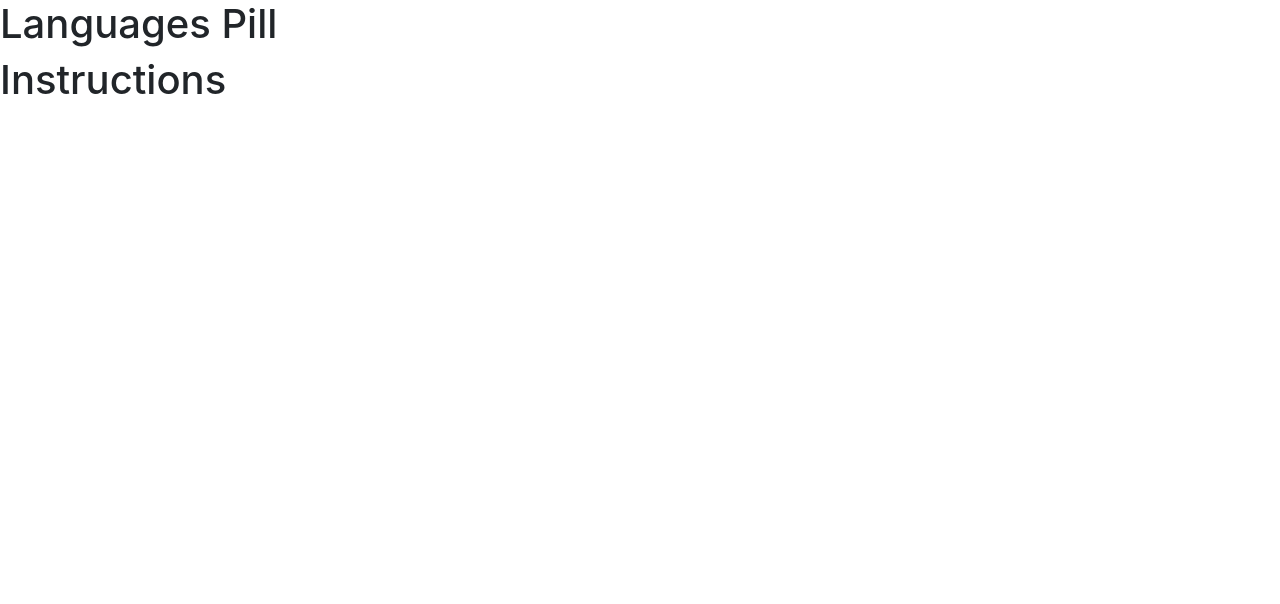
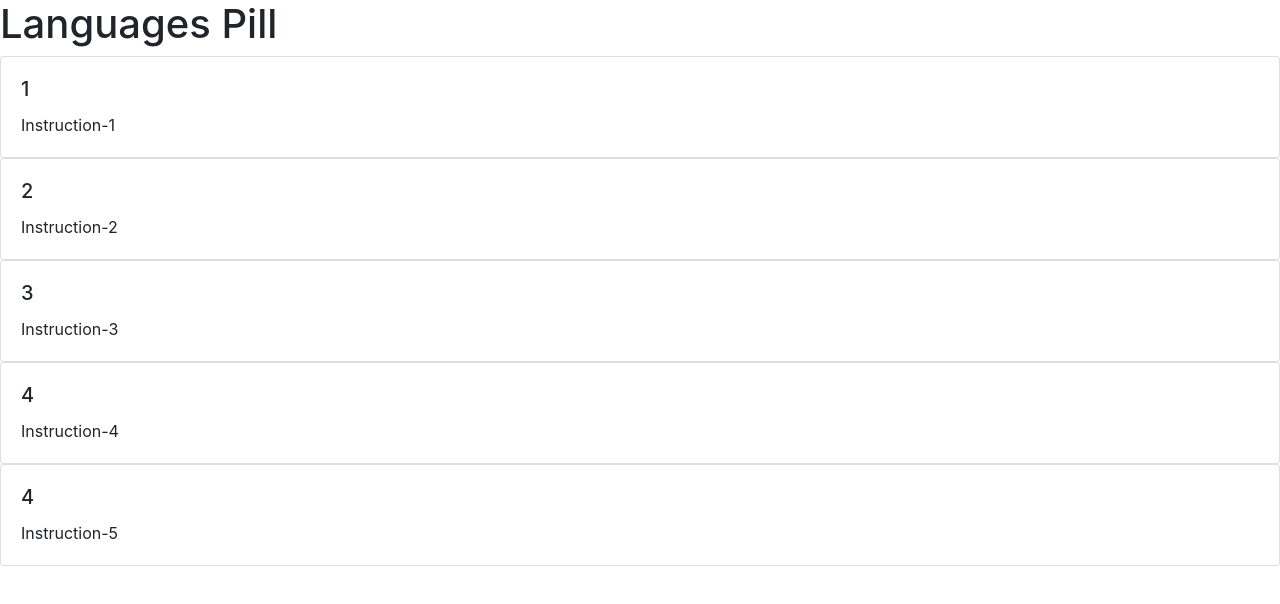
Before and after one commit to KhizerRehan/knowron-frontend-task, a React (Create React App) app: page / in a window 1280 px wide. Shown: the top 604 px of the page. Built offline with nearby package versions, Linux system fonts and the light colour scheme; no server answers.

Commit message:
task: - add mock data for iteration - populate instructions as individual compoennt step

```diff
--- /dev/null
+++ b/src/components/InstructionCard.jsx
@@ -0,0 +1,17 @@
+import React from "react";
+
+export function InstructionCard({step}) {
+
+
+  return (
+     <React.Fragment>
+        <div className="card">
+        <div className="card-body">
+          <h5 className="card-title">{step.stepId}</h5>
+          <p className="card-text">{step.description}</p>
+          {/* <img src={step.imagePath} className="card-img-top" alt={step.description} /> */}
+        </div>
+      </div>
+     </React.Fragment>
+  );
+}
--- a/src/components/Instructions.jsx
+++ b/src/components/Instructions.jsx
@@ -1,8 +1,59 @@
-import React from 'react';
+import React, { useEffect, useState } from "react";
+import { InstructionCard } from "./InstructionCard";
+import { getInstructionsList } from "../utils";
 
 export function Instructions(props) {
+  const [steps, setSteps] = useState([
+    {
+      stepId: 1,
+      description: "Instruction-1",
+      imagePath: "",
+    },
+    {
+      stepId: 2,
+      description: "Instruction-2",
+      imagePath: "",
+    },
+    {
+      stepId: 3,
+      description: "Instruction-3",
+      imagePath: "",
+    },
+    {
+      stepId: 4,
+      description: "Instruction-4",
+      imagePath: "",
+    },
+    {
+      stepId: 4,
+      description: "Instruction-5",
+      imagePath: "",
+    },
+  ]);
 
+  //   Todo: Enable when API seems to work:
+  //   useEffect(() => {
+  //     getInstructionsList({
+  //       endpoint: "",
+  //       options: {},
+  //     })
+  //       .then((response) => {
+  //         if (response.statusCode === 200) {
+  //           const { tutorial } = response.data;
+  //           setSteps(tutorial.steps);
+  //         }
+  //       })
+  //       .catch((err) => {
+  //         console.log(err);
+  //       });
+  //   }, []);
+
+  if (steps.length === 0) {
+    return <p>Oops! No Instructions found</p>;
+  }
+
+  return steps.map((step, index) => {
     return (
-        <h1>Instructions</h1>
-    )
+        <InstructionCard key={index} step={step} />)
+  });
 }
```
